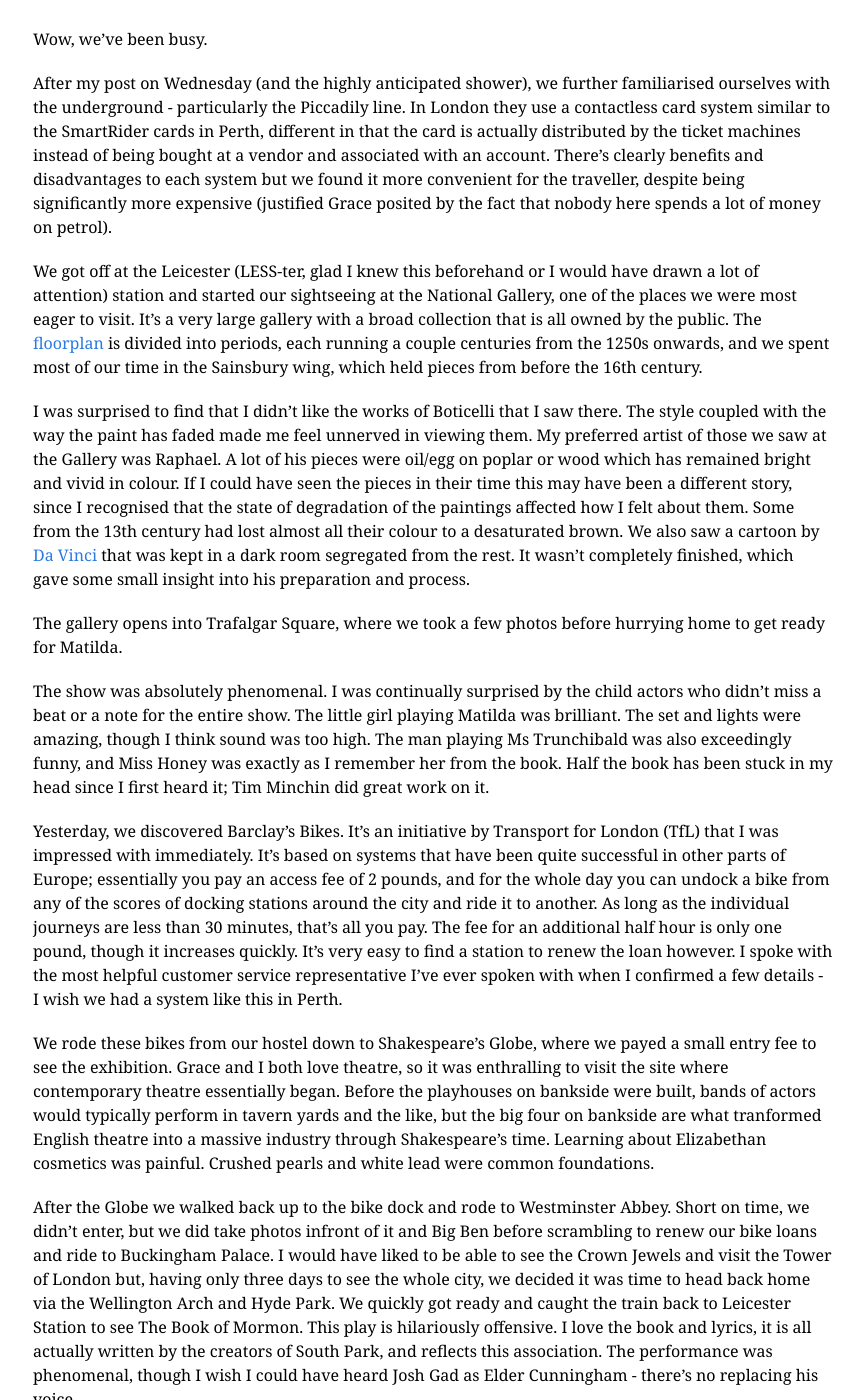
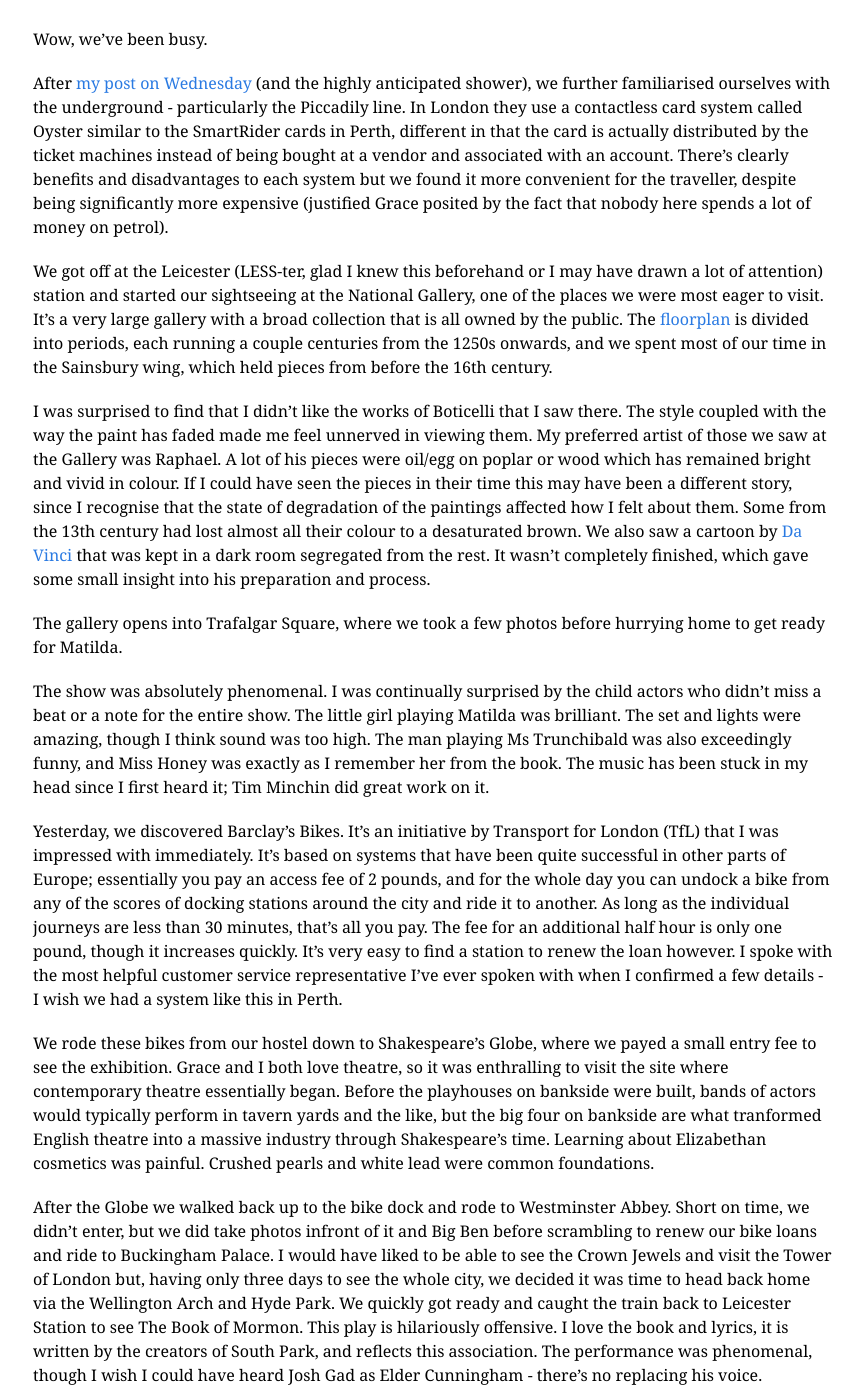
Before and after one commit to KaiStarkk/kaistarkk.github.io, a Jekyll site: the page built from _posts/2014-06-28-leaving-the-clink-on-parole.markdown, in a window 1280 px wide and 1400 px high, scrolled down 195 px. Shown: the whole window, without its empty margins (207-1070 px from the left). Built offline with Jekyll 4.4.1, drawn with Linux system fonts in a browser that asks for light colours; some of the changed text lies outside the part shown.

Commit message:
Update 2014-06-28-leaving-the-clink-on-parole.markdown

```diff
--- a/_posts/2014-06-28-leaving-the-clink-on-parole.markdown
+++ b/_posts/2014-06-28-leaving-the-clink-on-parole.markdown
@@ -7,30 +7,32 @@
 
 Wow, we've been busy.
 
-After my post on Wednesday (and the highly anticipated shower), we further familiarised ourselves with the underground - particularly the Piccadily line. In London they use a contactless card system similar to the SmartRider cards in Perth, different in that the card is actually distributed by the ticket machines instead of being bought at a vendor and associated with an account. There's clearly benefits and disadvantages to each system but we found it more convenient for the traveller, despite being significantly more expensive (justified Grace posited by the fact that nobody here spends a lot of money on petrol).
+After [my post on Wednesday]({% post_url 2014-06-25-planes-trains-and-baggage-claims %}) (and the highly anticipated shower), we further familiarised ourselves with the underground - particularly the Piccadily line. In London they use a contactless card system called Oyster similar to the SmartRider cards in Perth, different in that the card is actually distributed by the ticket machines instead of being bought at a vendor and associated with an account. There's clearly benefits and disadvantages to each system but we found it more convenient for the traveller, despite being significantly more expensive (justified Grace posited by the fact that nobody here spends a lot of money on petrol).
 
-We got off at the Leicester (LESS-ter, glad I knew this beforehand or I would have drawn a lot of attention) station and started our sightseeing at the National Gallery, one of the places we were most eager to visit. It's a very large gallery with a broad collection that is all owned by the public. The [floorplan](http://www.nationalgallery.org.uk/visiting/floorplans/level-2/) is divided into periods, each running a couple centuries from the 1250s onwards, and we spent most of our time in the Sainsbury wing, which held pieces from before the 16th century.
+We got off at the Leicester (LESS-ter, glad I knew this beforehand or I may have drawn a lot of attention) station and started our sightseeing at the National Gallery, one of the places we were most eager to visit. It's a very large gallery with a broad collection that is all owned by the public. The [floorplan](http://www.nationalgallery.org.uk/visiting/floorplans/level-2/) is divided into periods, each running a couple centuries from the 1250s onwards, and we spent most of our time in the Sainsbury wing, which held pieces from before the 16th century.
 
-I was surprised to find that I didn't like the works of Boticelli that I saw there. The style coupled with the way the paint has faded made me feel unnerved in viewing them. My preferred artist of those we saw at the Gallery was Raphael. A lot of his pieces were oil/egg on poplar or wood which has remained bright and vivid in colour. If I could have seen the pieces in their time this may have been a different story, since I recognised that the state of degradation of the paintings affected how I felt about them. Some from the 13th century had lost almost all their colour to a desaturated brown. We also saw a cartoon by [Da Vinci](http://www.nationalgallery.org.uk/paintings/leonardo-da-vinci-the-burlington-house-cartoon) that was kept in a dark room segregated from the rest. It wasn't completely finished, which gave some small insight into his preparation and process.
+I was surprised to find that I didn't like the works of Boticelli that I saw there. The style coupled with the way the paint has faded made me feel unnerved in viewing them. My preferred artist of those we saw at the Gallery was Raphael. A lot of his pieces were oil/egg on poplar or wood which has remained bright and vivid in colour. If I could have seen the pieces in their time this may have been a different story, since I recognise that the state of degradation of the paintings affected how I felt about them. Some from the 13th century had lost almost all their colour to a desaturated brown. We also saw a cartoon by [Da Vinci](http://www.nationalgallery.org.uk/paintings/leonardo-da-vinci-the-burlington-house-cartoon) that was kept in a dark room segregated from the rest. It wasn't completely finished, which gave some small insight into his preparation and process.
 
 The gallery opens into Trafalgar Square, where we took a few photos before hurrying home to get ready for Matilda.
 
-The show was absolutely phenomenal. I was continually surprised by the child actors who didn't miss a beat or a note for the entire show. The little girl playing Matilda was brilliant. The set and lights were amazing, though I think sound was too high. The man playing Ms Trunchibald was also exceedingly funny, and Miss Honey was exactly as I remember her from the book. Half the book has been stuck in my head since I first heard it; Tim Minchin did great work on it.
+The show was absolutely phenomenal. I was continually surprised by the child actors who didn't miss a beat or a note for the entire show. The little girl playing Matilda was brilliant. The set and lights were amazing, though I think sound was too high. The man playing Ms Trunchibald was also exceedingly funny, and Miss Honey was exactly as I remember her from the book. The music has been stuck in my head since I first heard it; Tim Minchin did great work on it.
 
 Yesterday, we discovered Barclay's Bikes. It's an initiative by Transport for London (TfL) that I was impressed with immediately. It's based on systems that have been quite successful in other parts of Europe; essentially you pay an access fee of 2 pounds, and for the whole day you can undock a bike from any of the scores of docking stations around the city and ride it to another. As long as the individual journeys are less than 30 minutes, that's all you pay. The fee for an additional half hour is only one pound, though it increases quickly. It's very easy to find a station to renew the loan however. I spoke with the most helpful customer service representative I've ever spoken with when I confirmed a few details - I wish we had a system like this in Perth.
 
 We rode these bikes from our hostel down to Shakespeare's Globe, where we payed a small entry fee to see the exhibition. Grace and I both love theatre, so it was enthralling to visit the site where contemporary theatre essentially began. Before the playhouses on bankside were built, bands of actors would typically perform in tavern yards and the like, but the big four on bankside are what tranformed English theatre into a massive industry through Shakespeare's time. Learning about Elizabethan cosmetics was painful. Crushed pearls and white lead were common foundations.
 
-After the Globe we walked back up to the bike dock and rode to Westminster Abbey. Short on time, we didn't enter, but we did take photos infront of it and Big Ben before scrambling to renew our bike loans and ride to Buckingham Palace. I would have liked to be able to see the Crown Jewels and visit the Tower of London but, having only three days to see the whole city, we decided it was time to head back home via the Wellington Arch and Hyde Park. We quickly got ready and caught the train back to Leicester Station to see The Book of Mormon. This play is hilariously offensive. I love the book and lyrics, it is all actually written by the creators of South Park, and reflects this association. The performance was phenomenal, though I wish I could have heard Josh Gad as Elder Cunningham - there's no replacing his voice.
+After the Globe we walked back up to the bike dock and rode to Westminster Abbey. Short on time, we didn't enter, but we did take photos infront of it and Big Ben before scrambling to renew our bike loans and ride to Buckingham Palace. I would have liked to be able to see the Crown Jewels and visit the Tower of London but, having only three days to see the whole city, we decided it was time to head back home via the Wellington Arch and Hyde Park. We quickly got ready and caught the train back to Leicester Station to see The Book of Mormon. This play is hilariously offensive. I love the book and lyrics, it is written by the creators of South Park, and reflects this association. The performance was phenomenal, though I wish I could have heard Josh Gad as Elder Cunningham - there's no replacing his voice.
 
-Grace and I just checked out of our hostel, Clink78. We're sitting in that same TV courtroom now, preparing and planning for our stay in Paris. Our train leaves at 14:01 (two hours from now), and I'm using the intervening time to load 50 books that I love and want to read again, or have been meaning to read, onto my Kindle. Here's the list, until next time!
+Grace and I just checked out of our hostel, Clink78. We're sitting in that same TV courtroom now, preparing and planning for our stay in Paris. Our train leaves at 14:01 (one hour from now), and I'm using the intervening time to load 50 books that I love and want to read again, or have been meaning to read, onto my Kindle. Here's the list, until next time!
 
 Physical books I brought:
+
 1. Unigrad 2014 handbook
 2. H.G. Wells - The Time Machine
 3. H.G. Wells - The Invisible Man
 
 Free public domain eBooks from [Project Gutenberg](http://gutenberg.org):
+
 4. Alexandre Dumas - The Count of Monte Cristo
 5. Bram Stoker - Dracula
 6. Charles Dickens - David Copperfield
```
